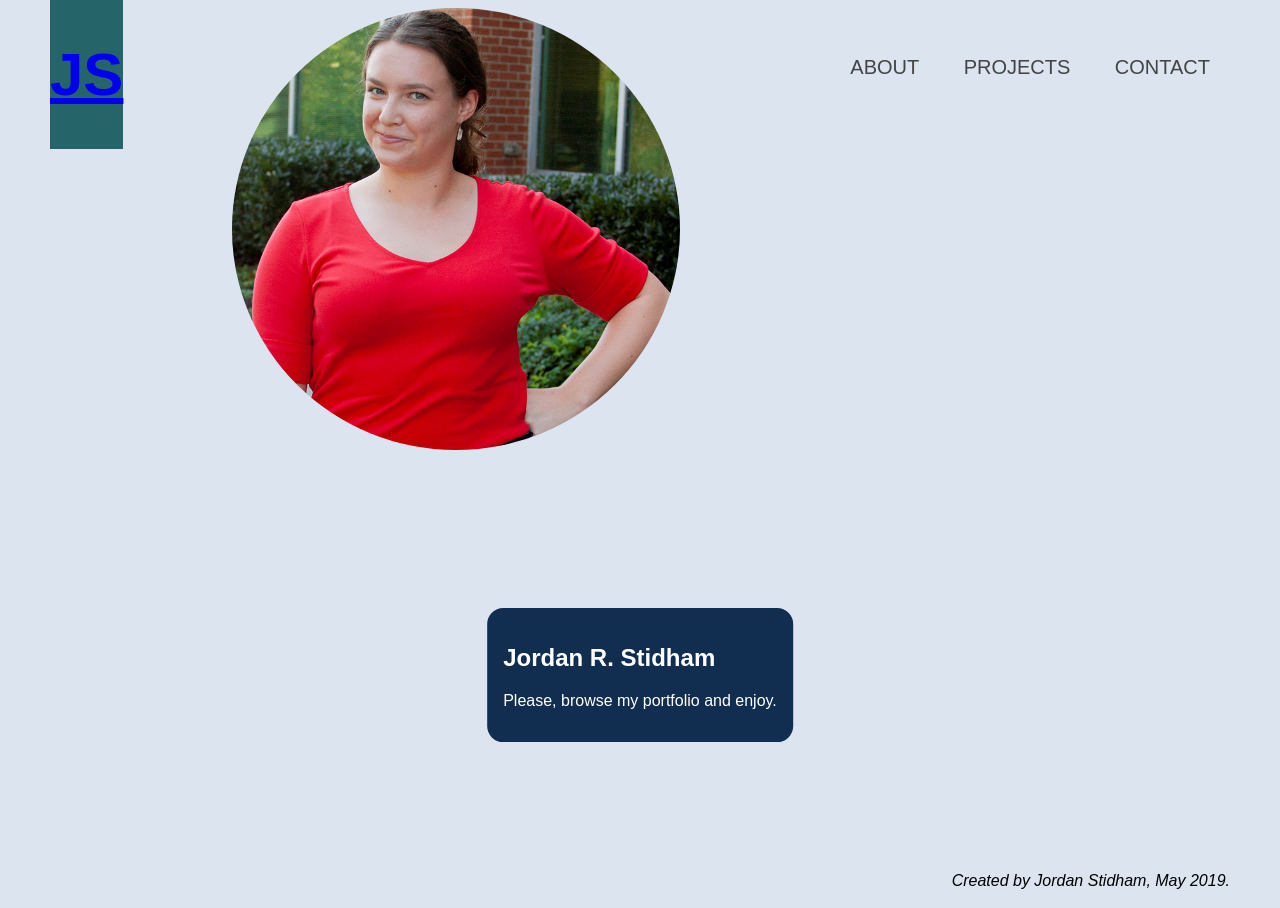
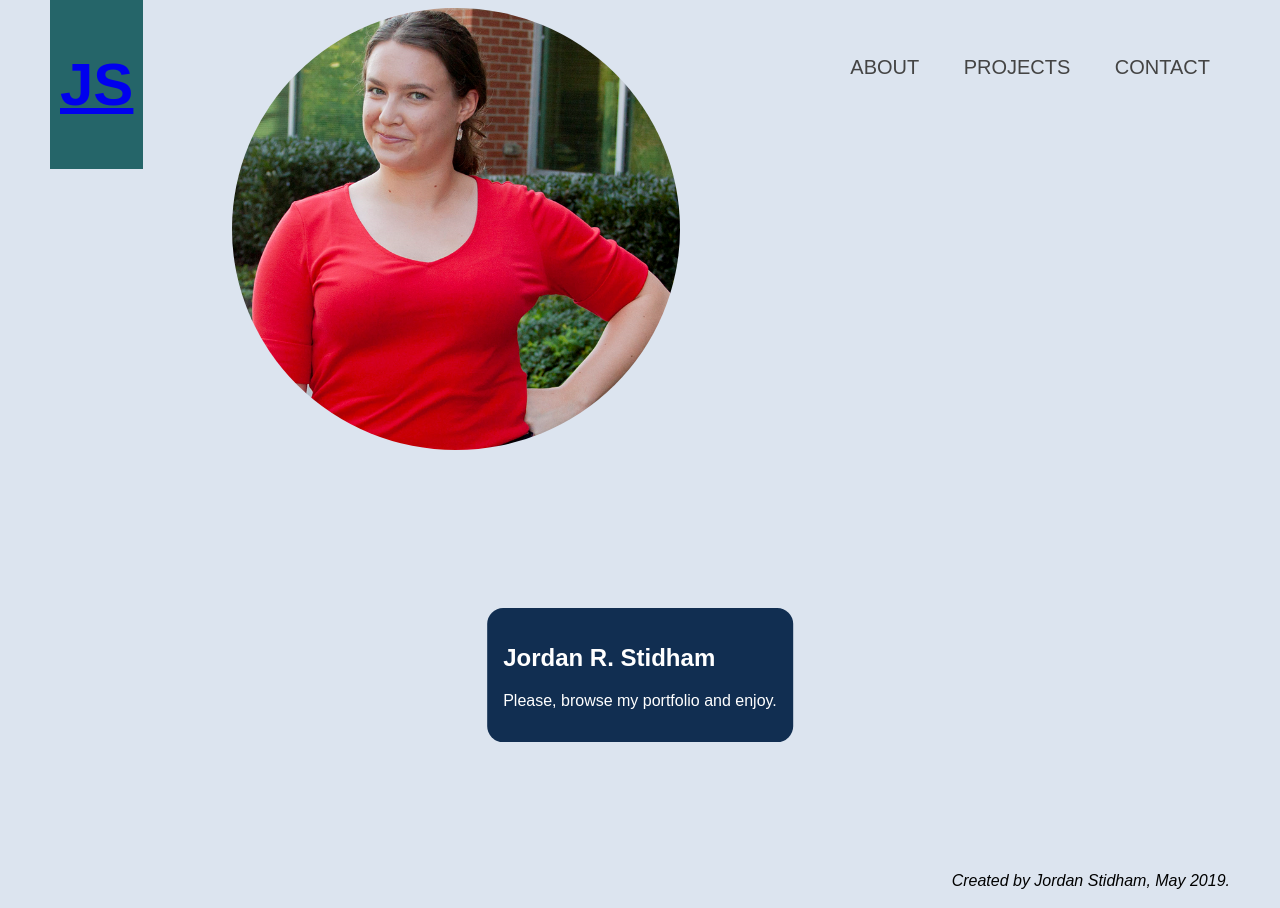
Before and after one commit to jordanstidham/PORTFOLIO, a Jekyll site: the page built from README.md, in a window 1280 px wide. Built offline with Jekyll 4.4.1, drawn with Linux system fonts in a browser that asks for light colours; our own code applies the rules of GitHub Pages for plain Markdown files.

Commit message:
Update main.css

```diff
--- a/css/main.css
+++ b/css/main.css
@@ -15,7 +15,7 @@ body {
     font-size: 30px;
     text-align: center;
 	text-decoration: none;
-    padding: 0px;
+    padding: 10px;
     position: absolute;
     left: 50px;
     top: 0;
@@ -90,10 +90,6 @@ address {
     width: 0;
     height: 0;
 
-    border-left: 20px solid transparent;
-    border-right: 20px solid transparent;
-    border-bottom: 30px solid white;
-
     position: absolute;
 	margin: -30px 0px 0px 60px;
 }
```
